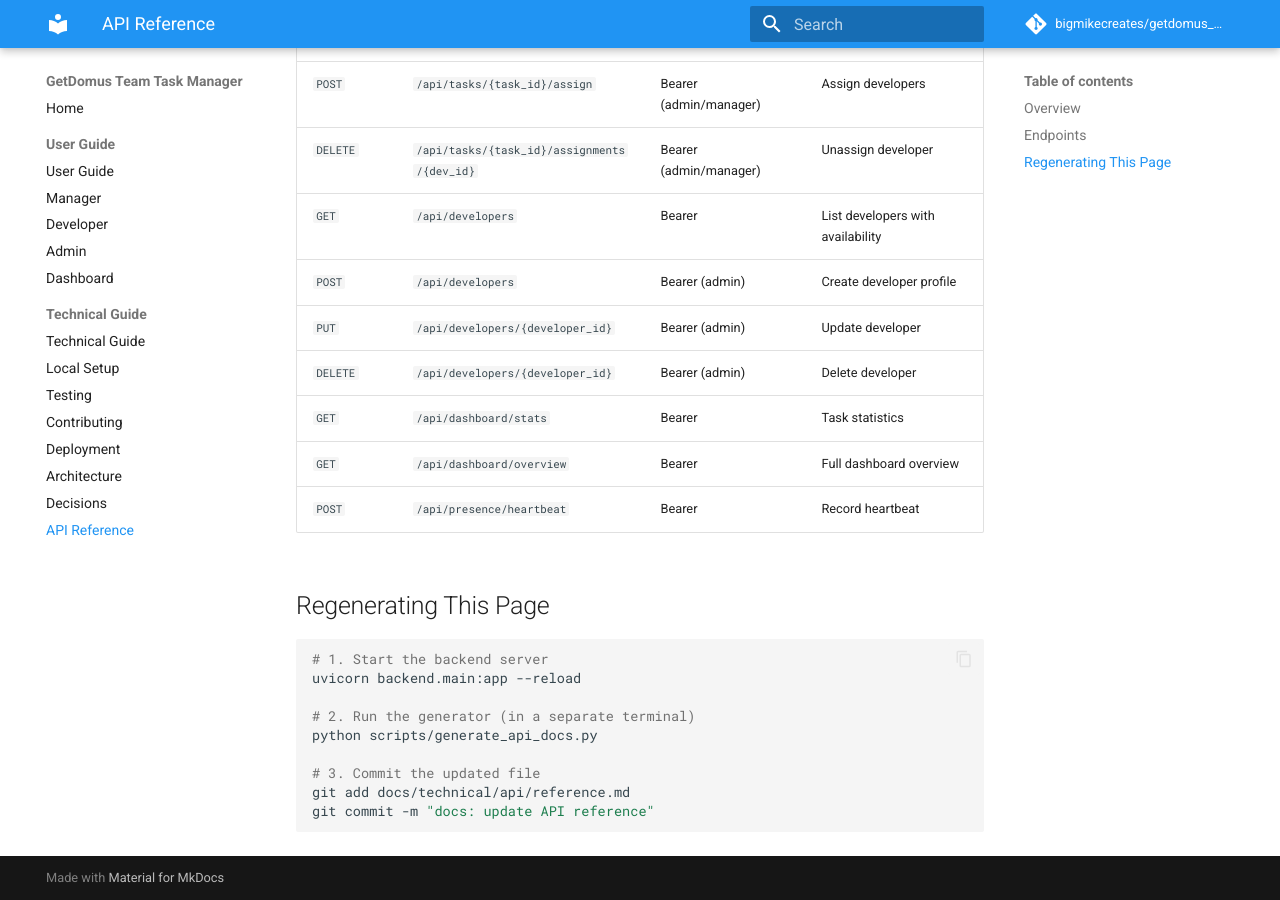
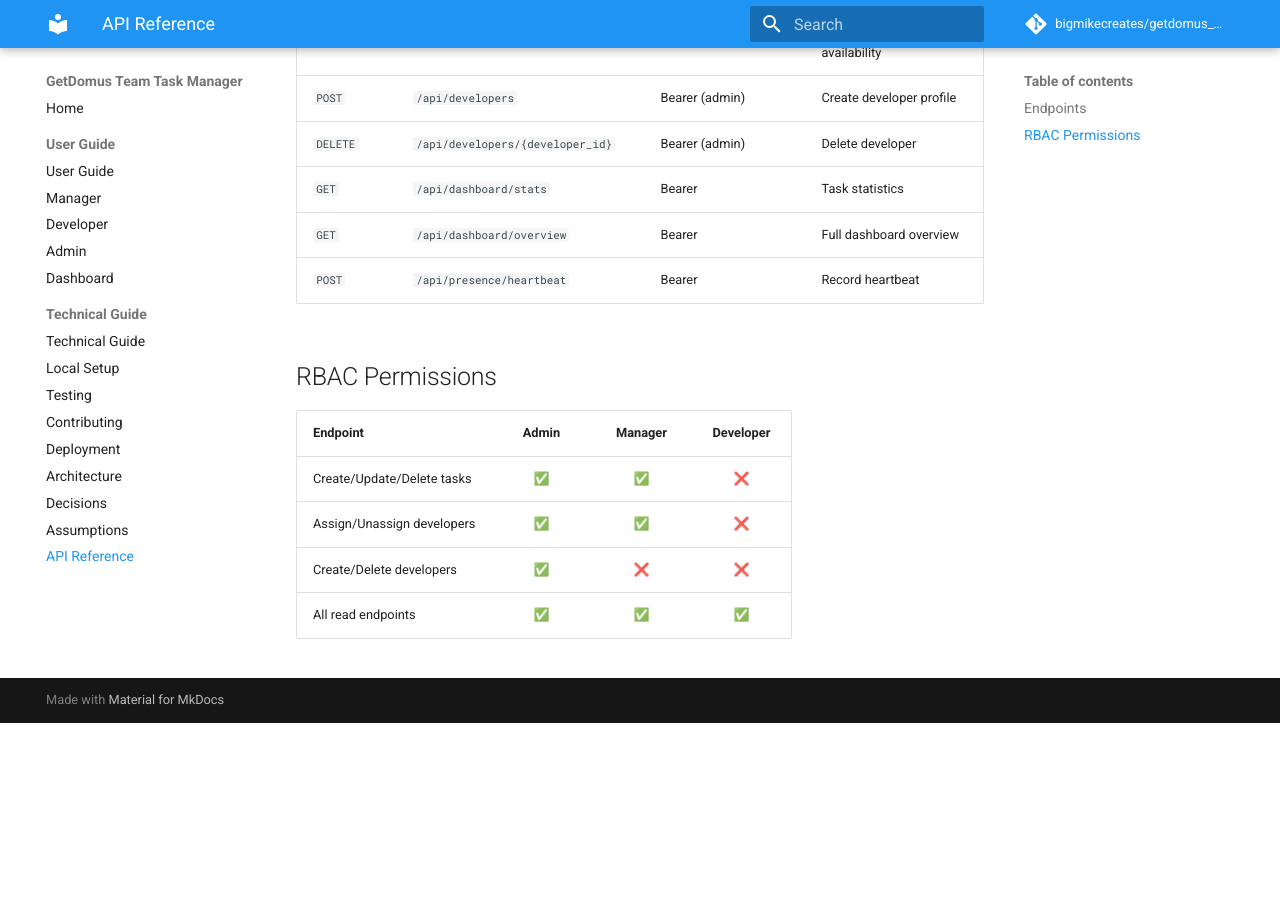
Before and after one commit to bigmikecreates/getdomus_team_task_manager, an MkDocs documentation site: the page built from docs/technical/api/reference.md, in a window 1280 px wide and 900 px high, scrolled down 1018 px. Built offline with MkDocs 1.6.1 and Material for MkDocs 9.7.7, drawn with Linux system fonts in a browser that asks for light colours; comment, search, counter and statistics services are not loaded; after the commit the page ends 1741 px from its top, so only the background shows below that; some of the changed text lies outside the part shown.

Commit message:
docs: add assumptions, approach, update README and decisions for submission

````diff
--- a/docs/technical/api/reference.md
+++ b/docs/technical/api/reference.md
@@ -1,15 +1,8 @@
 # API Reference
 
-> Auto-generated from FastAPI's OpenAPI schema.
-> Run `python scripts/generate_api_docs.py` to regenerate (requires running backend server).
+> Interactive Swagger docs are available at: `<backend-url>/docs`
 
-Interactive docs available at: `<backend-url>/docs`
-
-## Overview
-
-The API follows REST conventions. All endpoints return JSON.
-
-**Base URL:** `http://localhost:8000` (development)
+**Base URL:** `https://getdomusteamtaskmanager-production.up.railway.app`
 
 **Authentication:** JWT Bearer token in `Authorization` header.
 
@@ -30,22 +23,16 @@ The API follows REST conventions. All endpoints return JSON.
 | `DELETE` | `/api/tasks/{task_id}/assignments/{dev_id}` | Bearer (admin/manager) | Unassign developer |
 | `GET` | `/api/developers` | Bearer | List developers with availability |
 | `POST` | `/api/developers` | Bearer (admin) | Create developer profile |
-| `PUT` | `/api/developers/{developer_id}` | Bearer (admin) | Update developer |
 | `DELETE` | `/api/developers/{developer_id}` | Bearer (admin) | Delete developer |
 | `GET` | `/api/dashboard/stats` | Bearer | Task statistics |
 | `GET` | `/api/dashboard/overview` | Bearer | Full dashboard overview |
 | `POST` | `/api/presence/heartbeat` | Bearer | Record heartbeat |
 
-## Regenerating This Page
+## RBAC Permissions
 
-```bash
-# 1. Start the backend server
-uvicorn backend.main:app --reload
-
-# 2. Run the generator (in a separate terminal)
-python scripts/generate_api_docs.py
-
-# 3. Commit the updated file
-git add docs/technical/api/reference.md
-git commit -m "docs: update API reference"
-```
+| Endpoint | Admin | Manager | Developer |
+|----------|:-----:|:-------:|:---------:|
+| Create/Update/Delete tasks | ✅ | ✅ | ❌ |
+| Assign/Unassign developers | ✅ | ✅ | ❌ |
+| Create/Delete developers | ✅ | ❌ | ❌ |
+| All read endpoints | ✅ | ✅ | ✅ |
--- a/mkdocs.yml
+++ b/mkdocs.yml
@@ -52,4 +52,5 @@ nav:
       - Deployment: technical/deployment.md
       - Architecture: technical/architecture.md
       - Decisions: technical/decisions.md
+      - Assumptions: technical/assumptions.md
       - API Reference: technical/api/reference.md
````
Also changed, not shown: README.md (+6 -5 lines), docs/technical/assumptions.md (added, +51 -0 lines), docs/technical/decisions.md (+5 -3 lines), docs/technical/index.md (+22 -1 lines).
